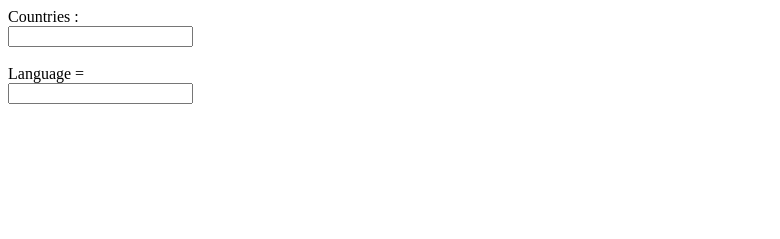
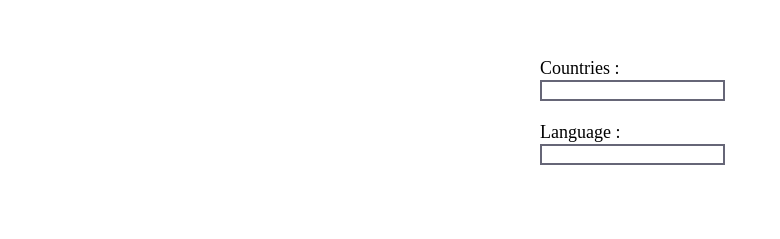
Before and after one commit to sambryo/AutoComplete, a plain HTML site: page index.html in a window 1280 px wide. Shown: the whole page, without its empty margins (0-780 px from the left). Drawn offline with Linux system fonts and the light colour scheme.

Commit message:
feat: created style sheet Also fixed typo on index.html

```diff
--- a/index.html
+++ b/index.html
@@ -3,13 +3,14 @@
 <head>
     <meta charset="utf-8">
     <title>Title</title>
+    <link rel="stylesheet" type="text/css" href="stylesheet.css">
 </head>
 <body>
     <div id="container">
         Countries : <br>
         <input type="text" list="language" name="language">
         <br> <br>
-        Language = <br>
+        Language :<br>
         <datalist id= "degree"></datalist>
         <input type="text" list="degree" name="degree">
         <br> <br>
--- /dev/null
+++ b/stylesheet.css
@@ -0,0 +1,13 @@
+body {
+    font-size: large;
+}
+#container {
+    padding: 50px;
+    width: 200px;
+    margin: auto;
+    margin-top; 50px;
+}
+
+input {
+    border: 2px solid #667;
+}
```
